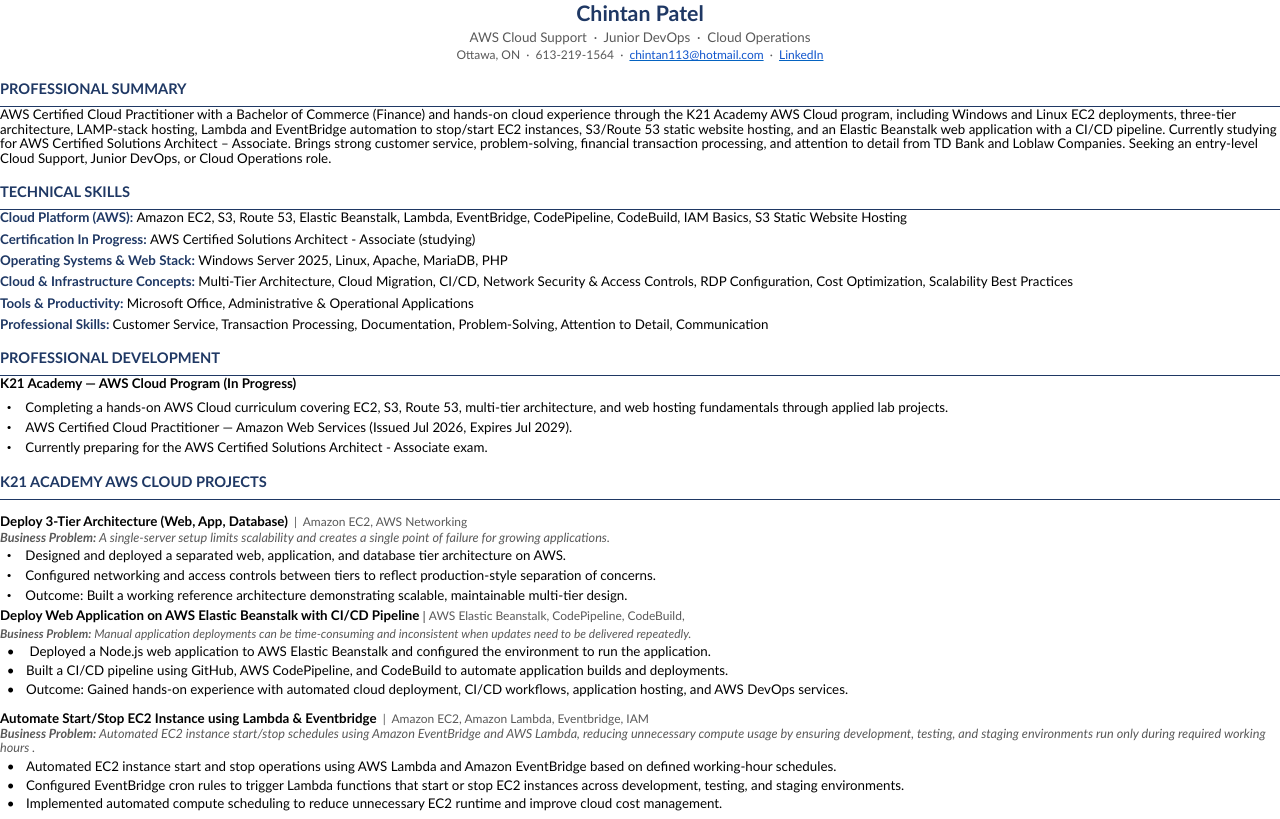
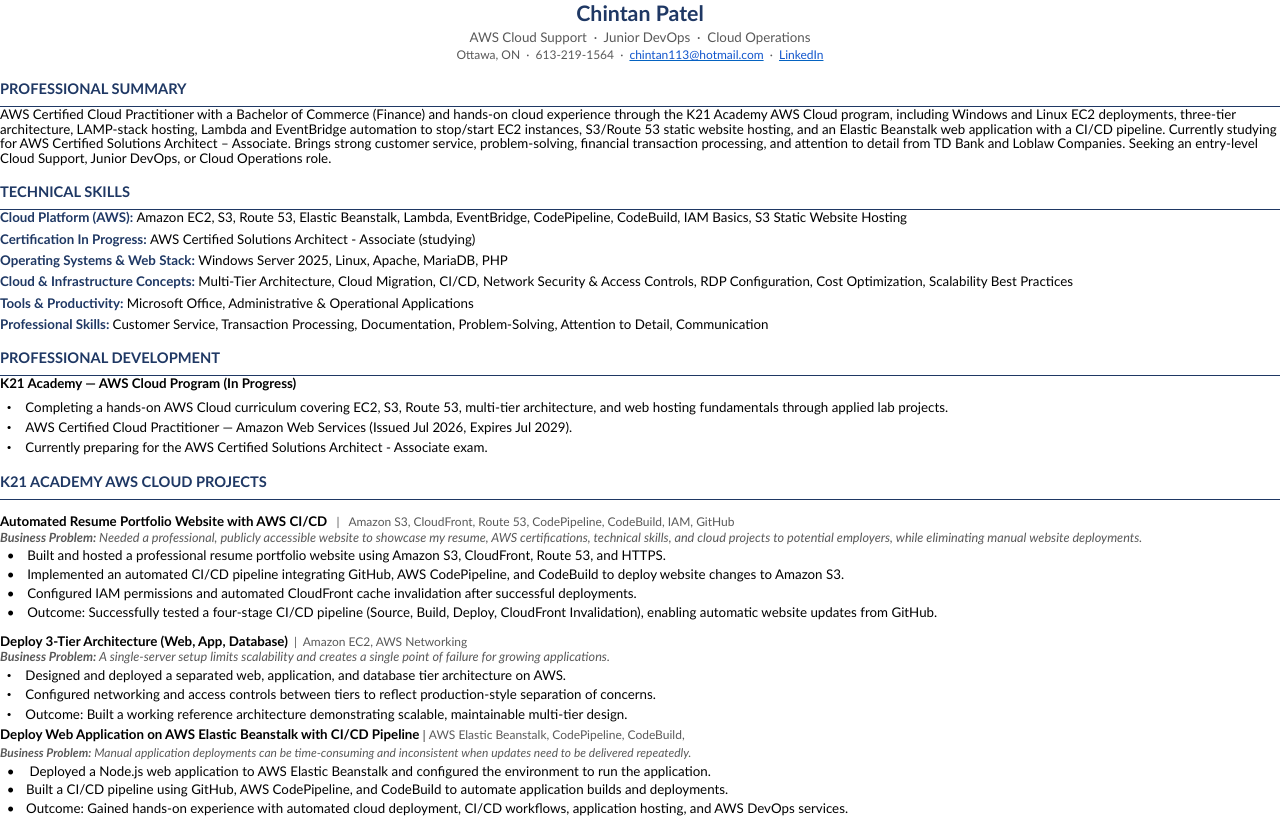
Before and after one commit to chintan113-create/chintanpateldev-portfolio, a plain HTML site: page index.html in a window 1280 px wide. Shown: the top 819 px of the page. Drawn offline with Linux system fonts and the light colour scheme.

Commit message:
Add AWS CI/CD portfolio project

```diff
--- a/index.html
+++ b/index.html
@@ -168,6 +168,54 @@ style='font-size:11.0pt;font-family:"Calibri",sans-serif;color:#1F3864'>K21
 ACADEMY AWS CLOUD PROJECTS</span></b></p>
 
 </div>
+
+<p class=MsoNormal style='margin-top:10.0pt;margin-right:0in;margin-bottom:1.0pt;margin-left:0in'>
+<b><span lang=EN-CA style='font-family:"Calibri",sans-serif;color:black'>
+Automated Resume Portfolio Website with AWS CI/CD
+</span></b>
+<span lang=EN-CA style='font-size:9.0pt;font-family:"Calibri",sans-serif;color:#595959'>
+&nbsp; | &nbsp; Amazon S3, CloudFront, Route 53, CodePipeline, CodeBuild, IAM, GitHub
+</span></p>
+
+<p class=MsoNormal style='margin-bottom:3.0pt;line-height:110%'>
+<b><i><span lang=EN-CA style='font-size:9.5pt;line-height:110%;font-family:"Calibri",sans-serif;color:#595959'>
+Business Problem:
+</span></i></b>
+<i><span lang=EN-CA style='font-size:9.5pt;line-height:110%;font-family:"Calibri",sans-serif;color:#595959'>
+Needed a professional, publicly accessible website to showcase my resume, AWS certifications, technical skills, and cloud projects to potential employers, while eliminating manual website deployments.
+</span></i></p>
+
+<p class=MsoNormal style='margin-top:0in;margin-right:0in;margin-bottom:3.0pt;margin-left:.25in;text-indent:-13.0pt;line-height:110%;border:none'>
+<span lang=EN-CA style='font-family:"Calibri",sans-serif;color:black'>
+&#8226;<span style='font:7.0pt "Times New Roman"'>&nbsp;&nbsp;&nbsp;&nbsp;</span>
+</span>
+<span lang=EN-CA style='font-family:"Calibri",sans-serif;color:black'>
+Built and hosted a professional resume portfolio website using Amazon S3, CloudFront, Route 53, and HTTPS.
+</span></p>
+
+<p class=MsoNormal style='margin-top:0in;margin-right:0in;margin-bottom:3.0pt;margin-left:.25in;text-indent:-13.0pt;line-height:110%;border:none'>
+<span lang=EN-CA style='font-family:"Calibri",sans-serif;color:black'>
+&#8226;<span style='font:7.0pt "Times New Roman"'>&nbsp;&nbsp;&nbsp;&nbsp;</span>
+</span>
+<span lang=EN-CA style='font-family:"Calibri",sans-serif;color:black'>
+Implemented an automated CI/CD pipeline integrating GitHub, AWS CodePipeline, and CodeBuild to deploy website changes to Amazon S3.
+</span></p>
+
+<p class=MsoNormal style='margin-top:0in;margin-right:0in;margin-bottom:3.0pt;margin-left:.25in;text-indent:-13.0pt;line-height:110%;border:none'>
+<span lang=EN-CA style='font-family:"Calibri",sans-serif;color:black'>
+&#8226;<span style='font:7.0pt "Times New Roman"'>&nbsp;&nbsp;&nbsp;&nbsp;</span>
+</span>
+<span lang=EN-CA style='font-family:"Calibri",sans-serif;color:black'>
+Configured IAM permissions and automated CloudFront cache invalidation after successful deployments.
+</span></p>
+
+<p class=MsoNormal style='margin-top:0in;margin-right:0in;margin-bottom:3.0pt;margin-left:.25in;text-indent:-13.0pt;line-height:110%;border:none'>
+<span lang=EN-CA style='font-family:"Calibri",sans-serif;color:black'>
+&#8226;<span style='font:7.0pt "Times New Roman"'>&nbsp;&nbsp;&nbsp;&nbsp;</span>
+</span>
+<span lang=EN-CA style='font-family:"Calibri",sans-serif;color:black'>
+Outcome: Successfully tested a four-stage CI/CD pipeline (Source, Build, Deploy, CloudFront Invalidation), enabling automatic website updates from GitHub.
+</span></p>
 
 <p class=MsoNormal style='margin-top:10.0pt;margin-right:0in;margin-bottom:
 1.0pt;margin-left:0in'><b><span lang=EN-CA style='font-family:"Calibri",sans-serif;
```
